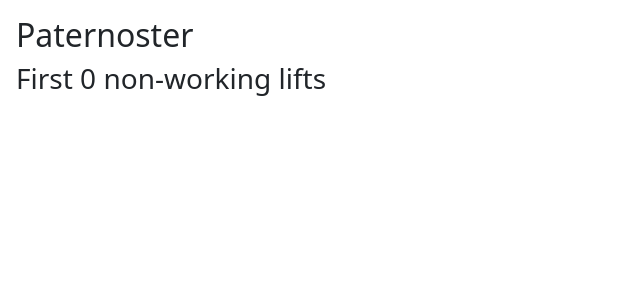
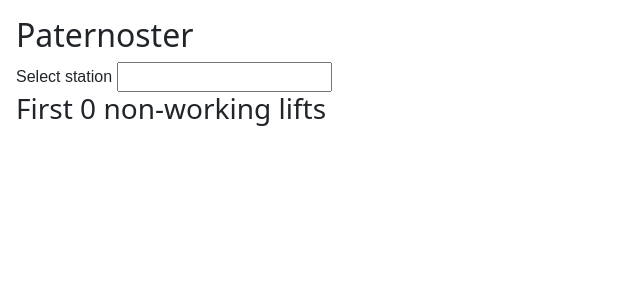
Before and after one commit to palfrey/paternoster, a Flask app: page / in a window 1280 px wide. Shown: the top 300 px of the page, without its empty margins (0-640 px from the left). Run offline with Flask 2, Linux system fonts and the light colour scheme; data that the repository does not hold is empty; parts of the project's set-up code (start-up, migrations or seed data) failed here and were passed over; some libraries are stand-ins or nearby versions.

Commit message:
Make it possible to select stations

```diff
--- a/app.py
+++ b/app.py
@@ -1,7 +1,7 @@
 from datetime import datetime, timedelta
 import os
 import threading
-from flask import Flask, render_template
+from flask import Flask, render_template, request, jsonify
 from flask_sqlalchemy import SQLAlchemy
 from flask_migrate import Migrate
 import atexit
@@ -138,8 +138,16 @@ def create_app():
 data = create_app()
 app = data["app"]
 Lift = data["Lift"]
+Station = data["Station"]
 
 
 @app.route("/")
 def index():
-    return render_template("index.html", lifts=Lift.query.options(joinedload("station")).limit(30).all())
+    return render_template("index.html", lifts=Lift.query.options(joinedload("station")).limit(10).all())
+
+
+@app.route("/getstations")
+def getstations():
+    term = request.args.get("term")
+    stations = Station.query.filter(Station.name.contains(term)).limit(10).all()
+    return jsonify([{"id": station.name, "label": station.name, "value": station.name} for station in stations])
--- a/templates/index.html
+++ b/templates/index.html
@@ -9,11 +9,21 @@
       integrity="sha384-F3w7mX95PdgyTmZZMECAngseQB83DfGTowi0iMjiWaeVhAn4FJkqJByhZMI3AhiU"
       crossorigin="anonymous"
     />
+    <link
+      rel="stylesheet"
+      href="https://code.jquery.com/ui/1.12.1/themes/base/jquery-ui.css"
+      integrity="sha384-xewr6kSkq3dBbEtB6Z/3oFZmknWn7nHqhLVLrYgzEFRbU/DHSxW7K3B44yWUN60D"
+      crossorigin="anonymous"
+    />
     <title>Paternoster</title>
   </head>
   <body>
     <div class="col-lg-8 p-3">
       <h2>Paternoster</h2>
+      <div class="ui-widget">
+        <label for="station">Select station </label>
+        <input id="station" />
+      </div>
       <h3>First {{ lifts |length }} non-working lifts</h3>
       <ul>
         {% for lift in lifts %}
@@ -29,5 +39,34 @@
       integrity="sha384-skAcpIdS7UcVUC05LJ9Dxay8AXcDYfBJqt1CJ85S/CFujBsIzCIv+l9liuYLaMQ/"
       crossorigin="anonymous"
     ></script>
+    <script
+      src="https://code.jquery.com/jquery-1.12.4.min.js"
+      integrity="sha256-ZosEbRLbNQzLpnKIkEdrPv7lOy9C27hHQ+Xp8a4MxAQ="
+      crossorigin="anonymous"
+    ></script>
+    <script
+      src="https://code.jquery.com/ui/1.12.1/jquery-ui.min.js"
+      integrity="sha256-VazP97ZCwtekAsvgPBSUwPFKdrwD3unUfSGVYrahUqU="
+      crossorigin="anonymous"
+    ></script>
+    <script>
+      $(function () {
+        var cache = {};
+        $("#station").autocomplete({
+          minLength: 2,
+          source: function (request, response) {
+            var term = request.term;
+            if (term in cache) {
+              response(cache[term]);
+              return;
+            }
+            $.getJSON("getstations", request, function (data, status, xhr) {
+              cache[term] = data;
+              response(data);
+            });
+          },
+        });
+      });
+    </script>
   </body>
 </html>
```
